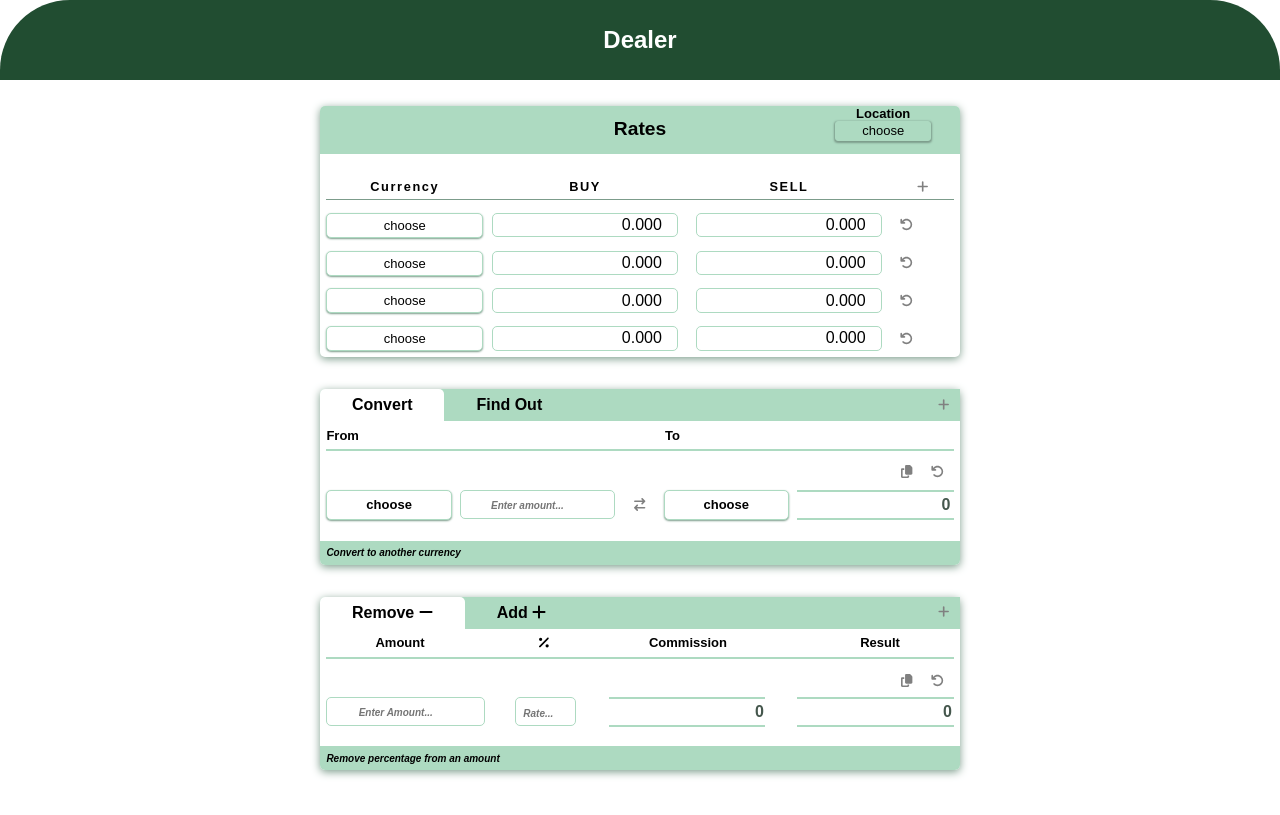
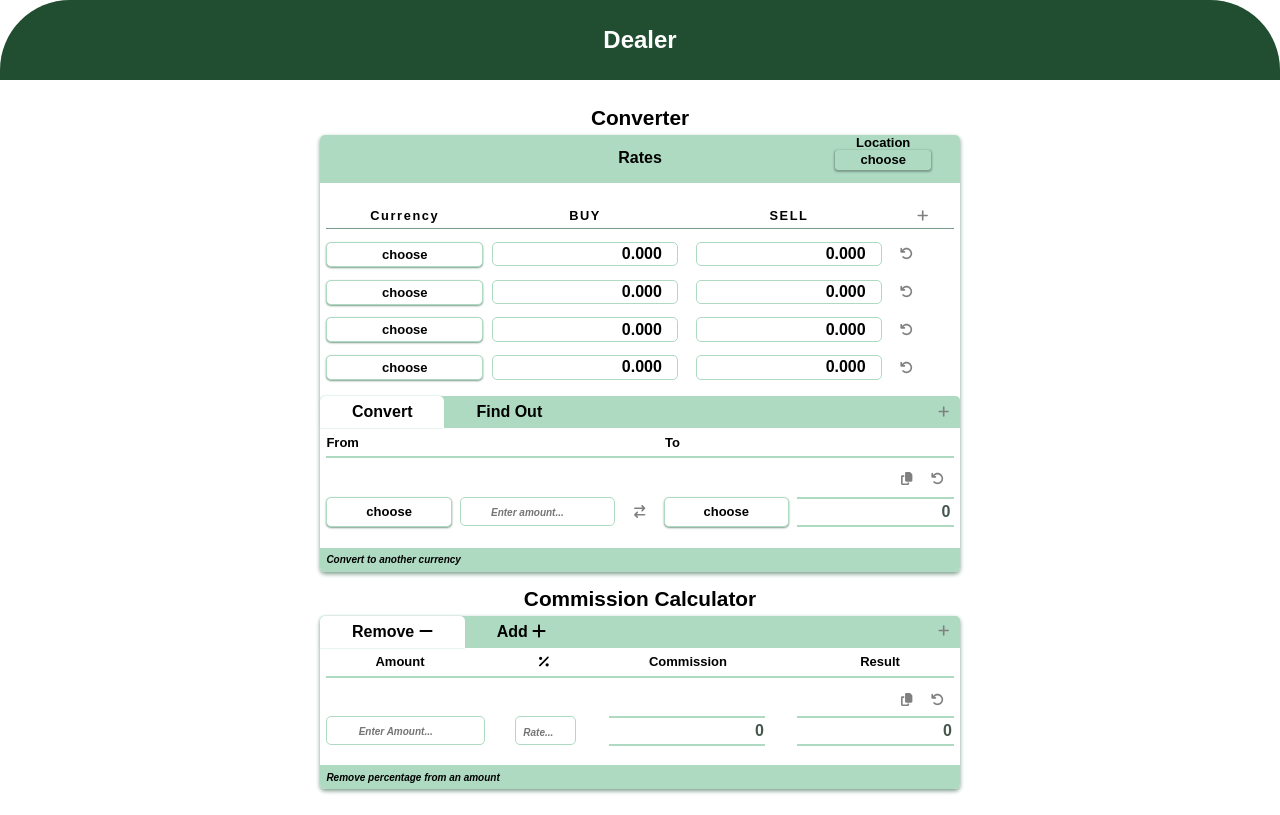
Before and after one commit to haywae/DealerApp, a React (Create React App) app: page / in a window 1280 px wide. Built offline with nearby package versions, Linux system fonts and the light colour scheme.

Commit message:
Converter and Rates were merged in a single tab

```diff
--- a/src/App.jsx
+++ b/src/App.jsx
@@ -9,7 +9,9 @@ function App() {
     <div >
       <Header/>
       <main id='content'>
+        <h2 className='converter-heading'>Converter</h2>
         <ConverterApp/>
+        <h2 className='converter-heading'>Commission Calculator</h2>
         <ComCalculator/>
       </main>
     </div>
--- a/src/components/Converter.css
+++ b/src/components/Converter.css
@@ -2,11 +2,19 @@
     --lightColor: #addac1;
     --midColor: #7c9c8b;
     --darkColor: #45574d;
-    margin: 5% auto;
-    box-shadow: 0px 2px 8px 0px var(--midColor);
+    margin: 5px auto 15px auto;
+    box-shadow: 0px 2px 4px 0px var(--midColor);
     border-radius: 5px;
     font-size: medium;
     font-weight: bold;
+}
+.converter-heading{
+    font-size: 1.3rem;
+    text-align: center;
+    font-weight: bold;
+}
+.converter-card{
+    border-radius: 0 5px;
 }
 .cards-nav-list{
     display: flex;
@@ -17,14 +25,15 @@
 }
 .cards-nav-list  li {
     padding: 0% 5%;
-    border-radius: 5px 5px 0 0 ;
     cursor: pointer;
 }
 .nav-active{
     background-color: white;
+    border-radius: 5px 5px 0 0 ;
+    box-shadow: 0px 0px 2px 0px var(--lightColor)
 }
 .nav-inActive {
-    background-color: #addac1;
+
 }
 .converter-row1{
     margin: 1% 0;
--- a/src/components/Converter.jsx
+++ b/src/components/Converter.jsx
@@ -55,7 +55,7 @@ export default function Converter(props){
         e.target.innerText === "Convert" ? setView("convert") : setView("findOut")
     }
     return(
-        <div className="cards converterCard" ref={convtRef}>
+        <div className="converter-card" ref={convtRef}>
             <nav className="cards-nav converter-nav">
                 <ul className="cards-nav-list convt-nav-list">
                     <li className={`nav-item1 ${view === "convert" ? "nav-active" : "nav-inActive"}`} onClick={toggleView}>{tab1Caption}</li>
--- a/src/components/ConverterMain.jsx
+++ b/src/components/ConverterMain.jsx
@@ -161,7 +161,7 @@ export default function ConverterMain (props) {
                     />
                 }
 
-                {view === "convert"? <Input  input={convt[view][name]['input']} name={name} setConvt={setConvt} view={view} calcConvert={calcConvert}
+                {view === "convert"? <Input input={convt[view][name]['input']} name={name} setConvt={setConvt} view={view} calcConvert={calcConvert}
                     calcFindOut={calcFindOut}
                 /> :
                     <Output changeToCurrency={changeToCurrency} output={convt[view][name]['output']}
@@ -250,6 +250,17 @@ function Input (props) {
             }
         });
     }
+    function removeWrongCharacters() {
+        /*const regExp= /()/g
+        let result = input.replace(regExp, "")
+        setConvt(prev=>{
+            return{...prev,
+                [view]: {...prev[view],
+                    [name]: {...prev[view][name], input: result}
+                }
+            }
+        });*/
+    }
     return (
         <div className="inputContainer ">
             <input onFocus={
@@ -265,7 +276,7 @@ function Input (props) {
                     }
                 }
                 type="number" placeholder="Enter amount..." className="converterInput"
-                value={input} onChange={handleChange} onBlur={()=>{view==='convert'? calcConvert(name): calcFindOut(name)}}
+                value={input} onChange={handleChange} onBlur={()=>{view==='convert'? calcConvert(name): calcFindOut(name); removeWrongCharacters()}}
             />
         </div>
     )
--- a/src/components/ConveterApp.jsx
+++ b/src/components/ConveterApp.jsx
@@ -82,7 +82,7 @@ export default function ConverterApp() {
 
 
     return (
-        <div>
+        <div className='cards'>
             <Rates
                 currency={currency} setCurrency={setCurrency} flag={flag} rows={rows} setRows={setRows}
                 convt={convt} setConvt={setConvt} location={location} setLocation={setLocation}
--- a/src/components/Rates.css
+++ b/src/components/Rates.css
@@ -2,9 +2,9 @@
     --lightColor: #addac1;
     --midColor: #7c9c8b;
     --darkColor: #45574d;
-    box-shadow: 0px 2px 8px 0px var(--midColor);
-    border-radius: 5px;
     position: relative;
+    padding-bottom: 10px;
+    border: 5px 5px 0 0;
 }
 .local-currency{
     position: absolute;
@@ -80,7 +80,6 @@ tbody{
 .rates-table-caption{
     line-height: 1.8rem;
     font-weight: bold;
-    font-size: 1.2rem;
     width: 100%;
     margin: 0 auto;
     padding: 1.5% 0;
--- a/src/index.css
+++ b/src/index.css
@@ -19,11 +19,13 @@ input{
 .add-remove-container{
     margin-left: auto;
     width: 5%;
+
 }
 .add-remove{
     border: none;
     color: grey;
     cursor: pointer;
+    border-radius:  0 5px 0 0;
 }
 .add-remove:hover {
     color: black;
```
